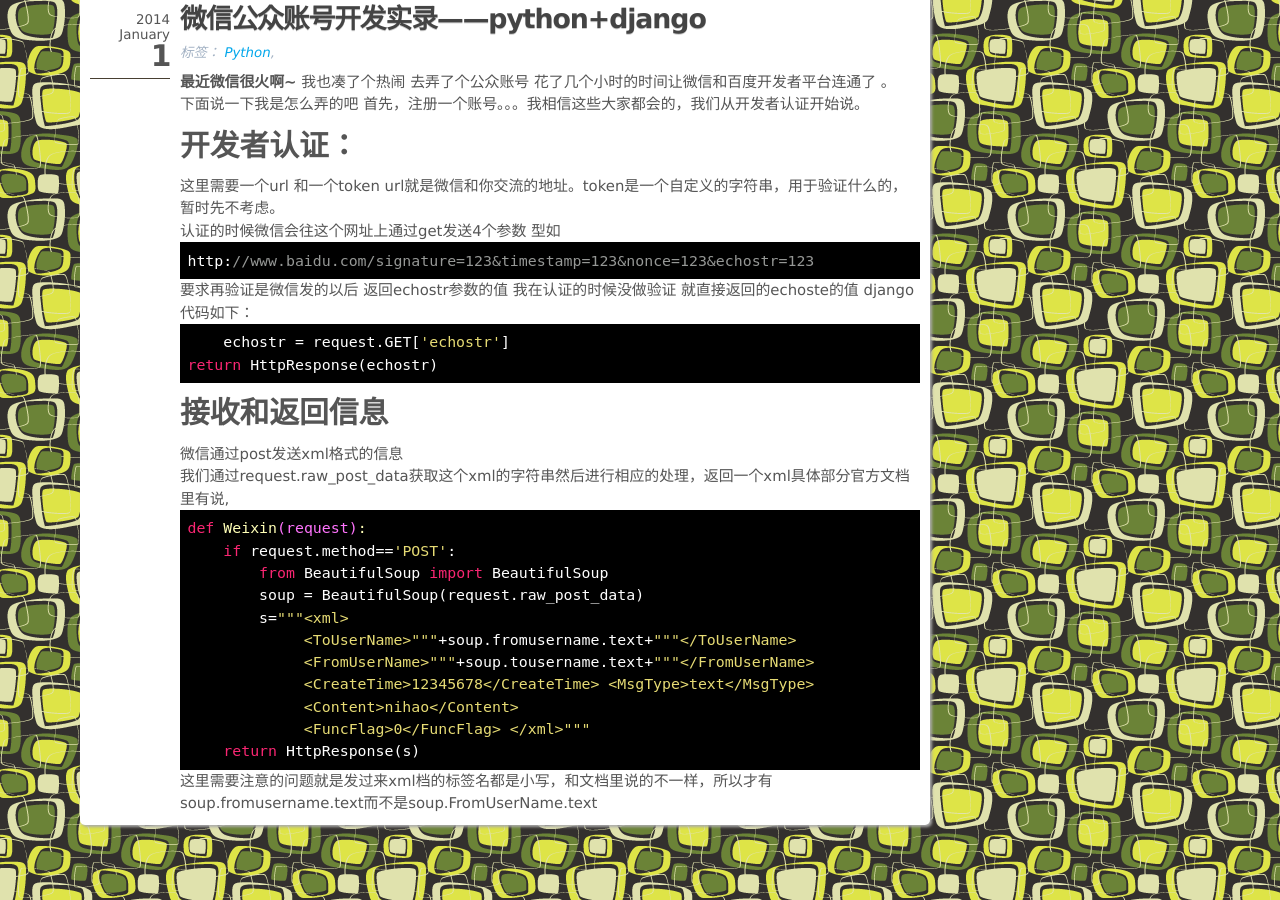
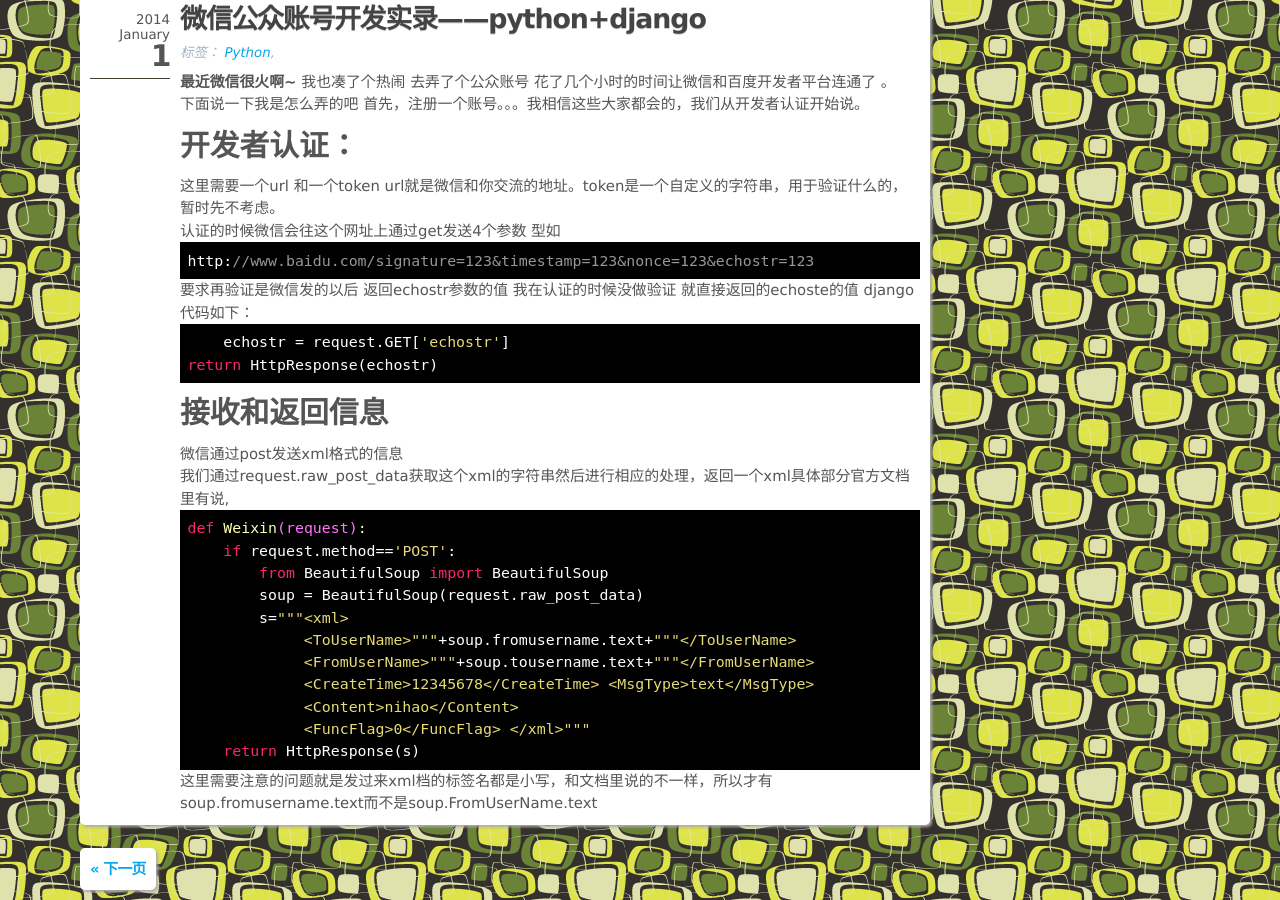
Before and after one commit to Pyiner/_yiner.github.io, a Jekyll site: the page built from index.html, in a window 1280 px wide and 900 px high, scrolled down 7971 px. Built offline with Jekyll 4.4.1, drawn with Linux system fonts in a browser that asks for light colours; the list of posts is cut into pages by our own code; comment, search, counter and statistics services are not loaded.

Commit message:
Update index.html

```diff
--- a/index.html
+++ b/index.html
@@ -53,6 +53,18 @@ title: Yiner in Python
                 <section class="article-content">{{ post.content }}</section>
             </article>
             {% endfor %}
+        <p class="post-nav" style="">
+            {% if paginator.previous_page %}
+                <span class="previous">
+                    <a href="{{ paginator.previous_page_path }}">« 上一页</a>
+                </span>
+            {% endif %}
+            {% if paginator.next_page %}
+                <span class="previous">
+                    <a href="{{ paginator.next_page_path }}">« 下一页</a>
+                </span>
+            {% endif %}
+        </p>
         </section>
         <section id="sidebar">
             <section id="online_visitors" class="widget">
```
